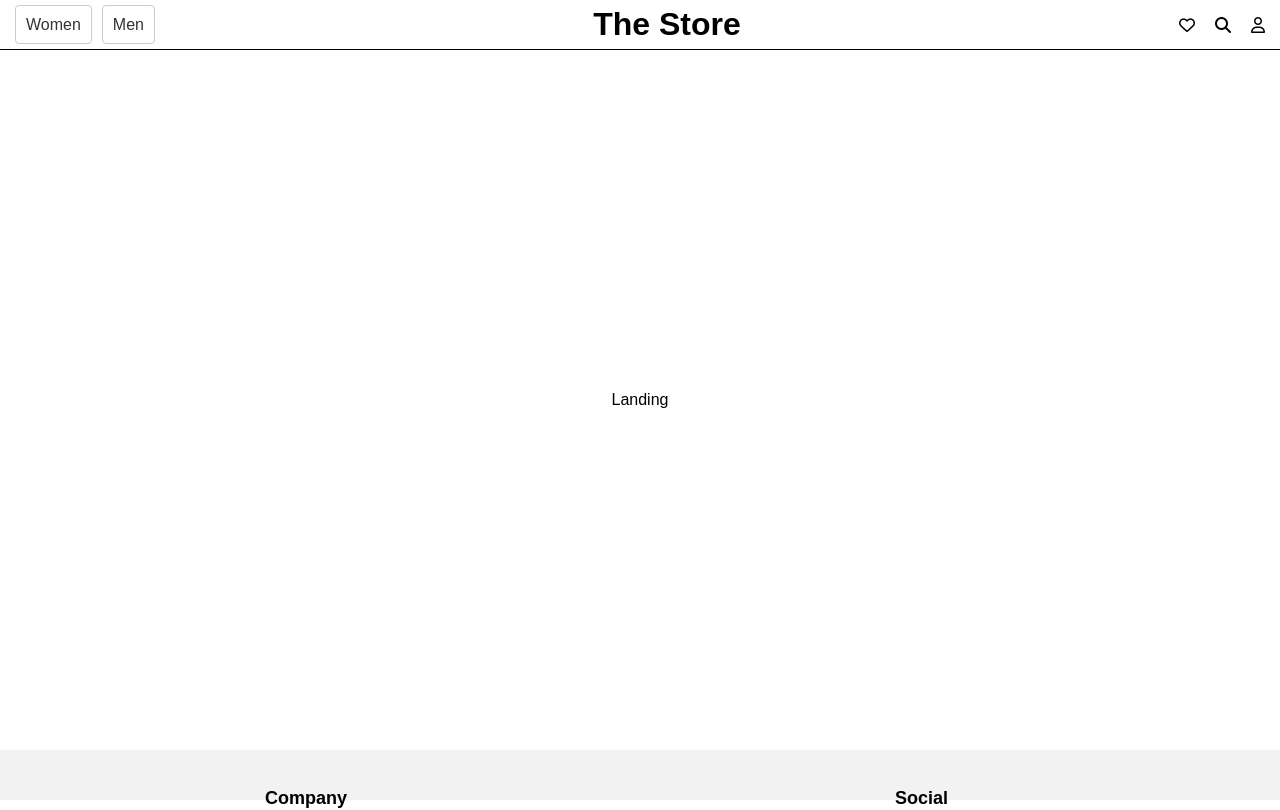
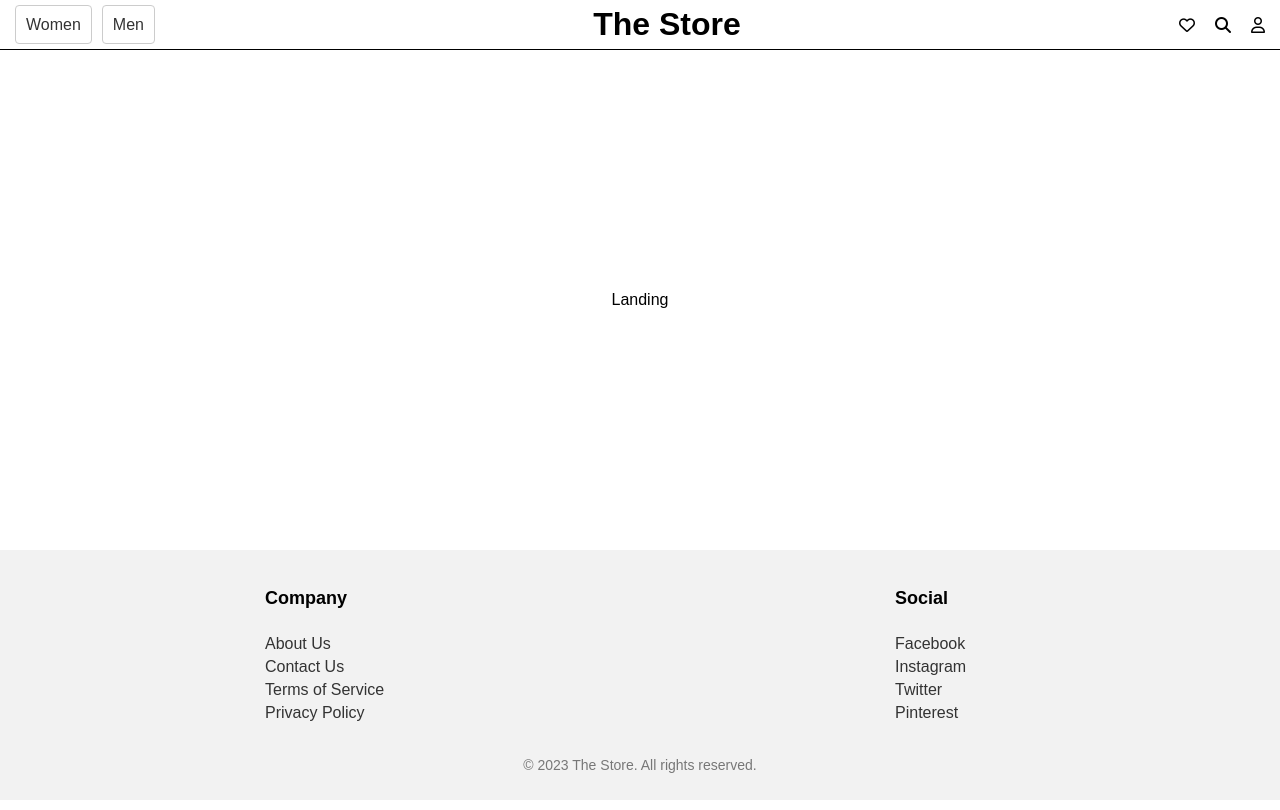
Before and after one commit to chingu-voyages/v44-tier3-team-32, a React (Vite) app: page / in a window 1280 px wide. Shown: the top 810 px of the page. Built offline with nearby package versions, Linux system fonts and the light colour scheme.

Commit message:
udpate footer height

```diff
--- a/src/components/Layout.css
+++ b/src/components/Layout.css
@@ -2,7 +2,7 @@
     width: 100%;
     height: 100vh;
     display: grid;
-    grid-template-rows: 50px 1fr 50px;
+    grid-template-rows: 50px 1fr 250px;
   }
 
 main {
```
